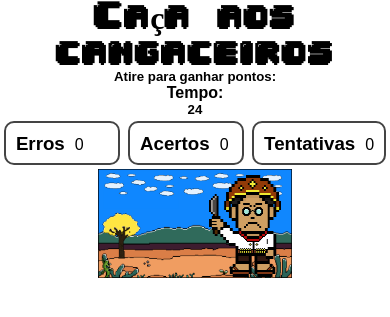
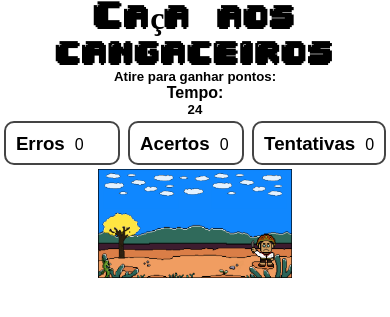
Before and after one commit to Alanacssantos/Projeto_PPI-CacaAosCangaceiros, a PHP site: page / in a window 390 px wide. Shown: the top 317 px of the page. Run offline with PHP 8.4, Linux system fonts and the light colour scheme.

Commit message:
Responsividade de alvo

```diff
--- a/jogo/jogo/estilo.css
+++ b/jogo/jogo/estilo.css
@@ -61,6 +61,8 @@ span {
     top: 0%;
     left: 0%;
     position: absolute;
+    width: 13%;
+    height: 30%;
 }
 
 #telaGameOver h1 {
```
